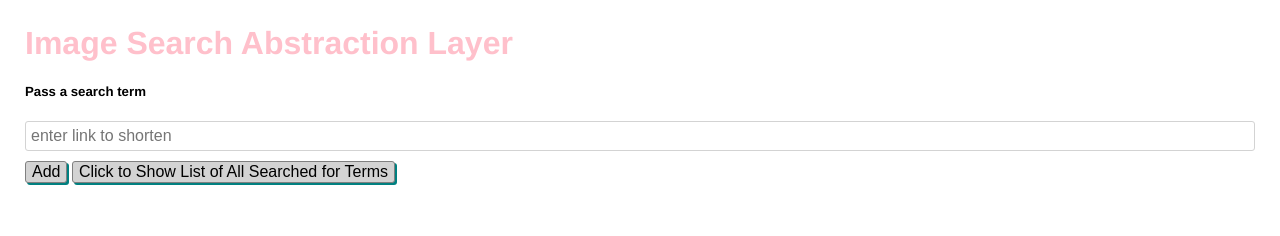
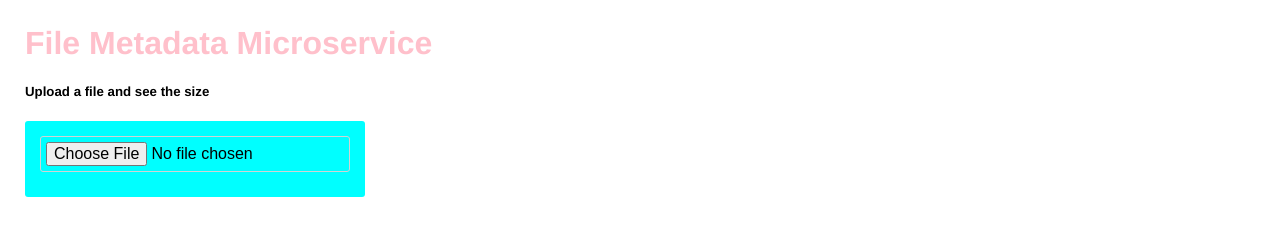
Before and after one commit to joelmasters/file-metadata, a website: page views/index.html in a window 1280 px wide. Drawn offline with nearby package versions, Linux system fonts and the light colour scheme; files that its build step writes are made by us from their sources; files whose address does not match are found by name.

Commit message:
🍞🦄 Checkpoint ./views/index.html:864828/543 ./server.js:864828/400

```diff
--- a/views/index.html
+++ b/views/index.html
@@ -20,29 +20,16 @@
   </head>
   <body>
     <h1>
-      Image Search Abstraction Layer
+      File Metadata Microservice
     </h1>
 
     <h5>
-      Pass a search term
+      Upload a file and see the size
     </h5>
 
-    <input id="input" type="text" placeholder="enter link to shorten">
-
-    <button id="add-button">
-      Add
-    </button>
-
-
-    <button id="show-list">
-      Click to Show List of All Searched for Terms
-    </button>
-
-    <br>
-
-    <div id="info">
-
-    </div>
+    <form enctype="multipart/form-data" action="/upload/image" method="post">
+      <input id="image-file" type="file" />
+    </form>
 
     <!-- Your web-app is https, so your scripts need to be too -->
     <script src="https://code.jquery.com/jquery-2.2.1.min.js"
```
Also changed, not shown: server.js (+9 -4 lines).
